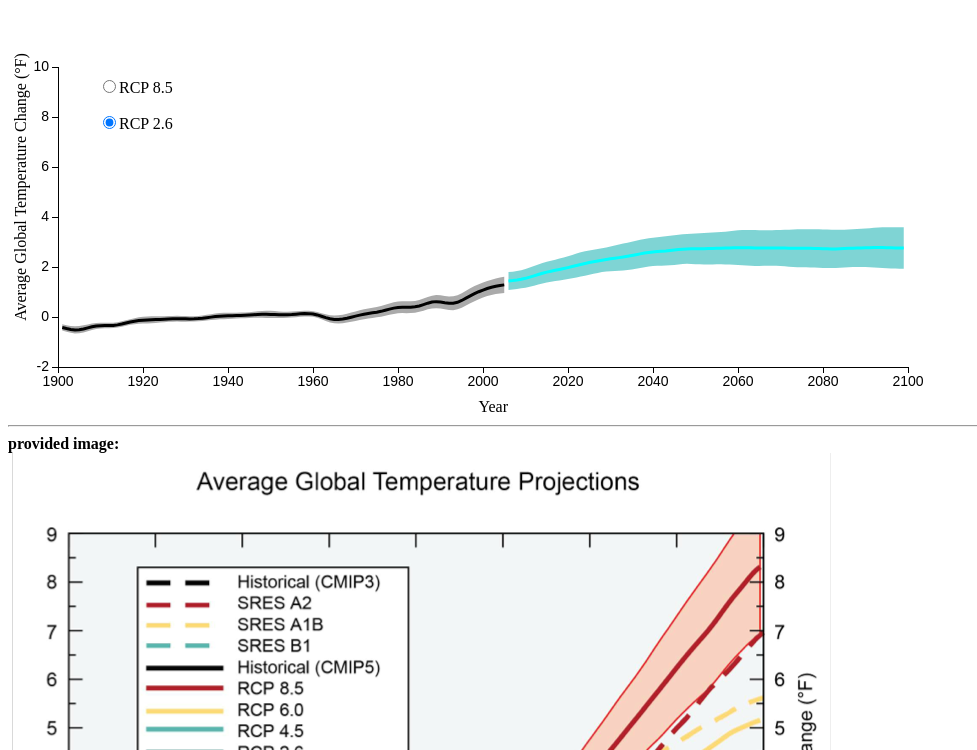
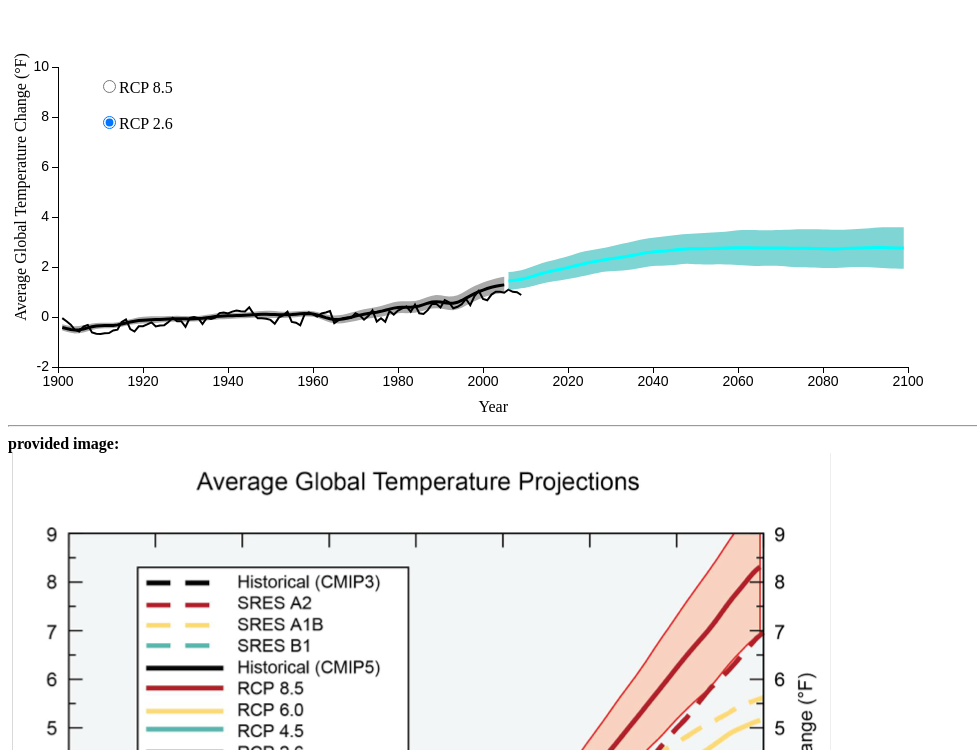
Before and after one commit to embeepea-scratch/d3_series_transition, a website: page index.html in a window 1280 px wide. Shown: the part 50-800 px from the top of the page, without its empty margins (0-977 px from the left). Drawn offline with nearby package versions, Linux system fonts and the light colour scheme.

Commit message:
adds noaa_obs graph

```diff
--- a/data/data.json
+++ b/data/data.json
@@ -1,4 +1,119 @@
 {
+    "noaa_obs" : {
+        "_comment" : "year,value",
+        "data" : [
+            [1901,-0.044087272],
+            [1902,-0.16882727],
+            [1903,-0.30580729],
+            [1904,-0.52072728],
+            [1905,-0.58480728],
+            [1906,-0.38212729],
+            [1907,-0.31714731],
+            [1908,-0.61756724],
+            [1909,-0.67174721],
+            [1910,-0.67840731],
+            [1911,-0.65158725],
+            [1912,-0.64528722],
+            [1913,-0.54016721],
+            [1914,-0.50830728],
+            [1915,-0.19744727],
+            [1916,-0.093947276],
+            [1917,-0.48112726],
+            [1918,-0.58102727],
+            [1919,-0.3711473],
+            [1920,-0.36628729],
+            [1921,-0.29482728],
+            [1922,-0.21400726],
+            [1923,-0.37924725],
+            [1924,-0.33640727],
+            [1925,-0.32632726],
+            [1926,-0.19942728],
+            [1927,-0.031847272],
+            [1928,-0.17224726],
+            [1929,-0.16972727],
+            [1930,-0.39760727],
+            [1931,-0.03868727],
+            [1932,0.00019272804],
+            [1933,-0.042107273],
+            [1934,-0.28240728],
+            [1935,-0.037067272],
+            [1936,-0.082787275],
+            [1937,-0.025547272],
+            [1938,0.15553273],
+            [1939,0.18289274],
+            [1940,0.14131273],
+            [1941,0.21583274],
+            [1942,0.2547127],
+            [1943,0.2298727],
+            [1944,0.21853273],
+            [1945,0.39043272],
+            [1946,0.12637272],
+            [1947,-0.04534727],
+            [1948,-0.048227273],
+            [1949,-0.068027273],
+            [1950,-0.11608727],
+            [1951,-0.27340728],
+            [1952,-0.014747272],
+            [1953,0.06733273],
+            [1954,0.20971274],
+            [1955,-0.19438727],
+            [1956,-0.23002729],
+            [1957,-0.33154729],
+            [1958,0.094512723],
+            [1959,0.18523273],
+            [1960,0.10171273],
+            [1961,0.015132728],
+            [1962,0.14059272],
+            [1963,0.18253273],
+            [1964,0.23545273],
+            [1965,-0.24550728],
+            [1966,-0.12544726],
+            [1967,-0.04714727],
+            [1968,-0.019067273],
+            [1969,-0.03166727],
+            [1970,0.14797273],
+            [1971,0.064632729],
+            [1972,-0.10942727],
+            [1973,0.038532726],
+            [1974,0.2637127],
+            [1975,-0.18196727],
+            [1976,-0.050927274],
+            [1977,-0.19276726],
+            [1978,0.23725271],
+            [1979,0.097032726],
+            [1980,0.25957268],
+            [1981,0.34597272],
+            [1982,0.41923276],
+            [1983,0.21043274],
+            [1984,0.49519277],
+            [1985,0.14995274],
+            [1986,0.11899273],
+            [1987,0.27505273],
+            [1988,0.52255273],
+            [1989,0.52615273],
+            [1990,0.38251272],
+            [1991,0.67285269],
+            [1992,0.58987272],
+            [1993,0.34831271],
+            [1994,0.40735275],
+            [1995,0.51373273],
+            [1996,0.72505271],
+            [1997,0.47233278],
+            [1998,0.83989275],
+            [1999,1.0461727],
+            [2000,0.72127277],
+            [2001,0.66745275],
+            [2002,0.89803278],
+            [2003,1.0130527],
+            [2004,1.0117927],
+            [2005,0.97003269],
+            [2006,1.0976527],
+            [2007,1.0081928],
+            [2008,0.99307269],
+            [2009,0.88147277]
+        ]
+    },
+
     "cmip5_historical" : {
         "value" : {
             "_comment" : "year,value,low,high",
--- a/index.css
+++ b/index.css
@@ -19,6 +19,12 @@ path.a1b {
 path.a2 {
     stroke: #CCCC00;
     stroke-width: 3;
+    fill: none;
+}
+
+path.noaa_obs {
+    stroke: #000000;
+    stroke-width: 2;
     fill: none;
 }
 
--- a/index.js
+++ b/index.js
@@ -39,6 +39,11 @@
                     "type" : "line",
                     "class" : "cmip5_historical_line",
                     "data" : data.cmip5_historical.value.data
+                },
+                {
+                    "type" : "line",
+                    "class" : "noaa_obs",
+                    "data" : data.noaa_obs.data
                 },
                 {
                     "type" : "area",
```
